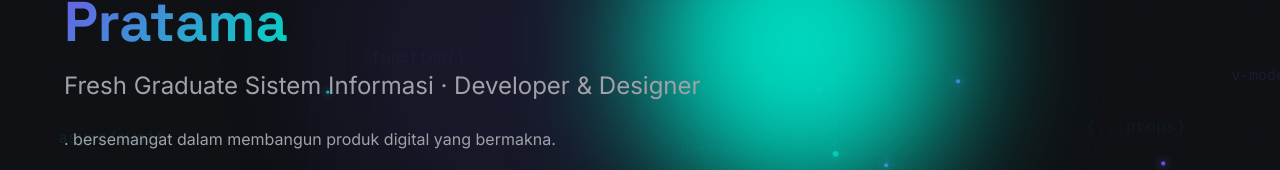
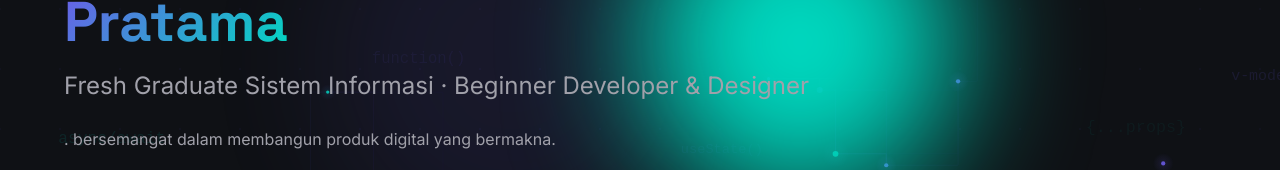
Before and after one commit to Fajrinputra/portofolio-fajrin, a React (Vite) app in the folder frontend/: page / in a window 1280 px wide. Shown: the part 411-581 px from the top of the page. Built offline with nearby package versions, Linux system fonts and the light colour scheme; no server answers.

Commit message:
Update journey options and hero tagline

```diff
--- a/frontend/src/pages/Home.jsx
+++ b/frontend/src/pages/Home.jsx
@@ -52,7 +52,7 @@ function HeroSection({ profile }) {
             className="text-xl md:text-2xl text-text-secondary font-body mb-6 leading-relaxed"
             style={{ textAlign: 'left' }}
           >
-            {profile?.tagline || 'Fresh Graduate Sistem Informasi · Developer & Designer'}
+            {profile?.tagline || 'Fresh Graduate Sistem Informasi · Beginner Developer & Designer'}
           </motion.p>
 
           <motion.p
--- a/frontend/src/pages/Manage/ManageJourneys.jsx
+++ b/frontend/src/pages/Manage/ManageJourneys.jsx
@@ -2,7 +2,7 @@ import { ManageCRUD } from './ManageCRUD';
 import { getJourneys, createJourney, updateJourney, deleteJourney } from '../../services/api';
 
 const FIELDS = [
-  { name: 'level', label: 'Level', type: 'select', options: ['SD', 'SMP', 'SMA', 'Kuliah'], tableCol: true },
+  { name: 'level', label: 'Level', type: 'select', options: ['SD', 'SMP', 'SMA', 'Perguruan Tinggi'], tableCol: true },
   { name: 'institution_name', label: 'Nama Institusi', tableCol: true },
   { name: 'period', label: 'Periode', placeholder: '2010 - 2016' },
   { name: 'sort_order', label: 'Urutan', type: 'number' },
```
